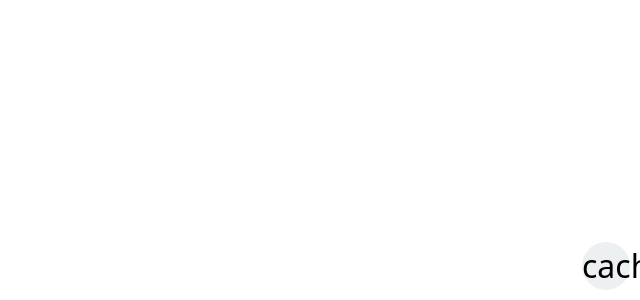
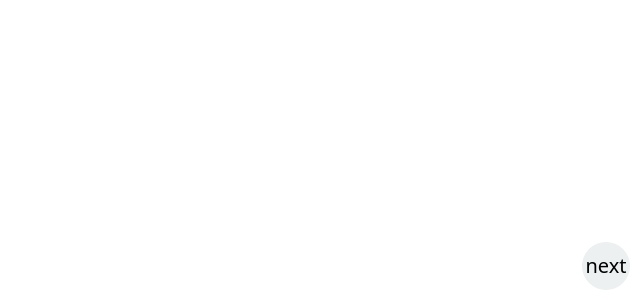
Before and after one commit to MicroBuddy-CEO/Animated-Travel-Destination-Explorer-Website, a React (Vite) app: page / in a window 1280 px wide. Shown: the part 500-800 px from the top of the page, without its empty margins (640-1280 px from the left). Built offline with nearby package versions, Linux system fonts and the light colour scheme.

Commit message:
code pen code is almost okay

```diff
--- a/src/App.jsx
+++ b/src/App.jsx
@@ -3,7 +3,7 @@ import CodePen from "./codepen/COdePen";
 
 const App = () => {
   return (
-    <div className="border-2 border-red-600  p-[10px]">
+    <div className="">
         {/* <Slider /> */}
         <CodePen/>
     </div>
--- a/src/codepen/CodePen.css
+++ b/src/codepen/CodePen.css
@@ -1,7 +1,3 @@
-body {
-    margin: 0px;
-  }
-
 .header {
   display: grid;
   align-items: center;
@@ -86,7 +82,7 @@ body {
 
 .material-symbols-outlined {
   margin-top: 2px;
-    font-size: 32px;
+  font-size: 20px;
 }
 
 @keyframes rotatebg {
--- a/src/codepen/CodePen.jsx
+++ b/src/codepen/CodePen.jsx
@@ -1,54 +1,65 @@
-import  { useState, useEffect } from 'react';
-import './CodePen.css'; // Replace 'YourComponent.css' with your CSS file path
-
-const images = [
-  'https://www.inspiringtravelscotland.com/wp-content/uploads/2019/05/Quiraing-Skye-Scottish-Highlands.jpg',
-  'https://www.worldatlas.com/r/w1200/upload/05/71/c2/shutterstock-713084413.jpg',
-  'https://www.nestcampers.com/sites/default/files/blog/dolomites_lago%20di%20braies.png',
-  'https://idsb.tmgrup.com.tr/ly/uploads/images/2021/09/24/146502.jpg',
-];
+import { useState, useEffect } from "react";
+import "./CodePen.css";
+import img1 from "../assets/img1.jpg";
+import img2 from "../assets/img2.jpg";
+import img3 from "../assets/img3.jpg";
+import img4 from "../assets/img4.jpg";
 
 function YourComponent() {
+  const images = [img1, img2, img3, img4];
+
   const [currentImageIndex, setCurrentImageIndex] = useState(0);
 
   const elementsArray = document.querySelectorAll(".circle");
 
   useEffect(() => {
-    // Initialize header with the first image
-    elementsArray.forEach(function (elem) {
-      elem.style.backgroundImage = `url('${images[currentImageIndex]}')`;
-    });
-  }, []);
-
-  const handleButtonClick = () => {
-    setCurrentImageIndex((prevIndex) => (prevIndex + 1) % images.length);
-
-    // Start animation
+    const updateBackgroundImage = () => {
       elementsArray.forEach(function (elem) {
         elem.classList.add("circle-animate");
       });
 
       setTimeout(() => {
-      // Register circle animationEnd event
+        setCurrentImageIndex((prevIndex) => {
+          const nextIndex = prevIndex + 1 >= images.length ? 0 : prevIndex + 1;
           elementsArray.forEach(function (elem) {
-        elem.style.backgroundImage = `url('${images[currentImageIndex]}')`;
+            elem.style.backgroundImage = "url('" + images[nextIndex] + "')";
             elem.classList.remove("circle-animate");
           });
-    }, 2000); // 2 seconds animation duration
+          return nextIndex;
+        });
+      }, 2000);
     };
 
+    elementsArray.forEach(function (elem) {
+      elem.style.backgroundImage = "url('" + images[currentImageIndex] + "')";
+    });
+
+    const button = document.querySelector(".btn");
+
+    button.addEventListener("click", function () {
+      button.classList.add("btn-animate");
+      updateBackgroundImage();
+    });
+
+    button.addEventListener("animationend", function () {
+      button.classList.remove("btn-animate");
+    });
+  }, []);
+
   return (
+    <section>
       <div className="header">
-      {images.map((imageUrl, index) => (
-        <div
-          key={index}
-          className={`circle${index === 1 ? ' overlay' : ''}`}
-        ></div>
-      ))}
-      <button className="btn" onClick={handleButtonClick}>
-        <span className="material-symbols-outlined">cached</span>
+        <div className="circle"></div>
+        <div className="circle">
+          <div className="overlay"></div>
+        </div>
+        <div className="circle"></div>
+      </div>
+
+      <button className="btn">
+        <span className="material-symbols-outlined">next</span>
       </button>
-    </div>
+    </section>
   );
 }
 
--- a/vite.config.js
+++ b/vite.config.js
@@ -5,6 +5,6 @@ import react from "@vitejs/plugin-react-swc";
 export default defineConfig({
   plugins: [react()],
   server: {
-    port: 3005,
+    port: 3000,
   },
 });
```
Lines whose indentation alone changed are shown as unchanged.
